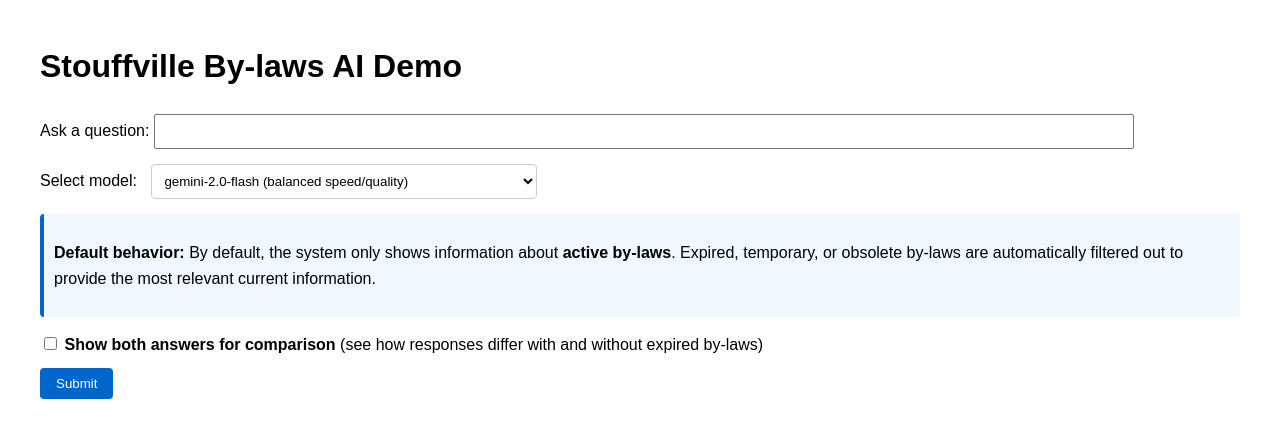
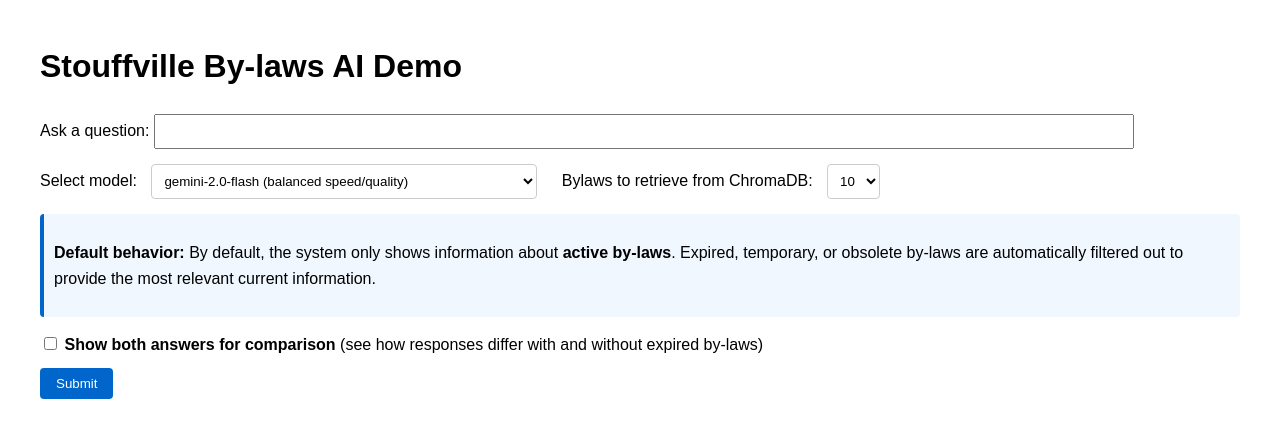
Before and after one commit to Cadence-GitHub/Stouffville-By-laws-AI, a Flask app: page /api/demo in a window 1280 px wide. Shown: the top 438 px of the page. Run offline with Flask 3, Linux system fonts and the light colour scheme.

Commit message:
Add timing metrics and bylaw limit selection to demo interface

```diff
--- a/backend/app.py
+++ b/backend/app.py
@@ -86,6 +86,8 @@ def demo():
         compare_mode = request.form.get('filter_expired', 'false') == 'true'
         side_by_side = request.form.get('side_by_side', 'false') == 'true'
         model = request.form.get('model', 'gemini-2.0-flash')
+        # Get the bylaws limit parameter, default to 10 if not provided
+        bylaws_limit = int(request.form.get('bylaws_limit', '10'))
 
         if query:
             # Try to use ChromaDB to find relevant bylaws
@@ -95,8 +97,15 @@ def demo():
                     error_message = "Error: ChromaDB collection does not exist"
                     return render_template('demo.html', question=query, answer=error_message, model=model)
 
+                # Track time for retrieving bylaws
+                import time
+                start_retrieval_time = time.time()
+
                 # Use ChromaDB to find relevant bylaws
-                relevant_bylaws = chroma_retriever.retrieve_relevant_bylaws(query, limit=10)
+                relevant_bylaws = chroma_retriever.retrieve_relevant_bylaws(query, limit=bylaws_limit)
+
+                # Calculate retrieval time
+                retrieval_time = time.time() - start_retrieval_time
 
                 # If no relevant bylaws found, return an error
                 if not relevant_bylaws:
@@ -107,8 +116,24 @@ def demo():
                 bylaw_numbers = [bylaw.get("bylawNumber", "Unknown") for bylaw in relevant_bylaws]
                 bylaw_numbers_str = ", ".join(bylaw_numbers)
 
+                # Track time for generating responses
+                start_prompt_time = time.time()
+
                 # Get Gemini response using the relevant bylaws
                 response = get_gemini_response(query, relevant_bylaws, model)
+
+                # Update prompt timings if available in the response
+                first_prompt_time = 0
+                second_prompt_time = 0
+                if 'timings' in response:
+                    first_prompt_time = response['timings'].get('first_prompt', 0)
+                    second_prompt_time = response['timings'].get('second_prompt', 0)
+                else:
+                    # If no detailed timings, calculate total prompt time
+                    total_prompt_time = time.time() - start_prompt_time
+                    # Estimate first and second prompt times (splitting total time)
+                    first_prompt_time = total_prompt_time * 0.6  # Approximate 60% for first prompt
+                    second_prompt_time = total_prompt_time * 0.4  # Approximate 40% for second prompt
 
                 if 'error' in response:
                     answer = f"Error: {response['error']}"
@@ -116,9 +141,10 @@ def demo():
                 else:
                     # Prepare the responses with source information
                     source_info = "Source: ChromaDB vector search (using Voyage AI embeddings)"
-                    bylaw_info = f"Referenced By-laws: {bylaw_numbers_str}"
+                    bylaw_info = f"Retrieved By-laws: {bylaw_numbers_str}"
                     model_info = f"Model: {model}"
-                    footer = f"<hr><small><i>{source_info}<br>{bylaw_info}<br>{model_info}</i></small>"
+                    timing_info = f"Timings: Retrieval: {retrieval_time:.2f}s, First prompt: {first_prompt_time:.2f}s, Second prompt: {second_prompt_time:.2f}s"
+                    footer = f"<hr><small><i>{source_info}<br>{bylaw_info}<br>{model_info}<br>{timing_info}</i></small>"
 
                     if compare_mode:
                         # When comparing, provide both answers with the footer
@@ -132,7 +158,8 @@ def demo():
                             filtered_answer=filtered_answer,
                             compare_mode=compare_mode,
                             side_by_side=side_by_side,
-                            model=model
+                            model=model,
+                            bylaws_limit=bylaws_limit
                         )
                     else:
                         # Default is to show only the filtered answer (without expired bylaws)
@@ -145,14 +172,15 @@ def demo():
                             answer=answer,
                             compare_mode=compare_mode,
                             side_by_side=side_by_side,
-                            model=model
+                            model=model,
+                            bylaws_limit=bylaws_limit
                         )
 
             except Exception as e:
                 error_message = f"Error: ChromaDB retrieval failed: {str(e)}"
                 return render_template('demo.html', question=query, answer=error_message, model=model)
 
-    return render_template('demo.html', compare_mode=False, side_by_side=False, model="gemini-2.0-flash")
+    return render_template('demo.html', compare_mode=False, side_by_side=False, model="gemini-2.0-flash", bylaws_limit=10)
 
 if __name__ == '__main__':
     # Run in debug mode for development
--- a/backend/app/gemini_handler.py
+++ b/backend/app/gemini_handler.py
@@ -3,6 +3,7 @@ import json
 from langchain_google_genai import ChatGoogleGenerativeAI
 from langchain.schema.output_parser import StrOutputParser
 from app.prompts import BYLAWS_PROMPT_TEMPLATE, FILTERED_BYLAWS_PROMPT_TEMPLATE
+import time
 
 # Define allowed models
 ALLOWED_MODELS = [
@@ -45,25 +46,41 @@ def get_gemini_response(query, relevant_bylaws, model="gemini-2.0-flash"):
 
         bylaws_content = json.dumps(relevant_bylaws, indent=2)
 
+        # Track timing for the first prompt
+        start_first_prompt = time.time()
+
         # 1. Get response with all bylaws (original behavior)
         full_prompt = BYLAWS_PROMPT_TEMPLATE
         full_chain = full_prompt | model_instance | StrOutputParser()
         full_response = full_chain.invoke({"bylaws_content": bylaws_content, "question": query})
 
+        # Calculate first prompt time
+        first_prompt_time = time.time() - start_first_prompt
+
         # Clean up the first response to remove markdown code block indicators
         cleaned_full_response = clean_response(full_response)
+
+        # Track timing for the second prompt
+        start_second_prompt = time.time()
 
         # 2. Get filtered response using the first response as input instead of the full bylaws content
         filtered_prompt = FILTERED_BYLAWS_PROMPT_TEMPLATE
         filtered_chain = filtered_prompt | model_instance | StrOutputParser()
         filtered_response = filtered_chain.invoke({"first_response": cleaned_full_response, "question": query})
 
+        # Calculate second prompt time
+        second_prompt_time = time.time() - start_second_prompt
+
         # Final cleanup of responses
         filtered_response = clean_response(filtered_response)
 
         return {
             "answer": cleaned_full_response,
-            "filtered_answer": filtered_response
+            "filtered_answer": filtered_response,
+            "timings": {
+                "first_prompt": first_prompt_time,
+                "second_prompt": second_prompt_time
+            }
         }
     except Exception as e:
         return {"error": str(e)}
--- a/backend/app/templates/demo.html
+++ b/backend/app/templates/demo.html
@@ -83,6 +83,14 @@
                 <option value="gemini-2.0-flash-thinking-exp-01-21" {% if model == "gemini-2.0-flash-thinking-exp-01-21" %}selected{% endif %}>gemini-2.0-flash-thinking-exp-01-21 (better reasoning)</option>
                 <option value="gemini-2.5-pro-exp-03-25" {% if model == "gemini-2.5-pro-exp-03-25" %}selected{% endif %}>gemini-2.5-pro-exp-03-25 (highest quality, most expensive)</option>
             </select>
+
+            <label for="bylaws_limit" style="margin-left: 20px;">Bylaws to retrieve from ChromaDB:</label>
+            <select id="bylaws_limit" name="bylaws_limit">
+                <option value="5" {% if bylaws_limit == 5 %}selected{% endif %}>5</option>
+                <option value="10" {% if bylaws_limit == 10 or not bylaws_limit %}selected{% endif %}>10</option>
+                <option value="15" {% if bylaws_limit == 15 %}selected{% endif %}>15</option>
+                <option value="20" {% if bylaws_limit == 20 %}selected{% endif %}>20</option>
+            </select>
         </div>
 
         <div class="info-box" style="margin: 15px 0; padding: 10px; background-color: #f0f7ff; border-left: 4px solid #0066cc; border-radius: 4px;">
```
Also changed, not shown: README.md, backend/README.md.
